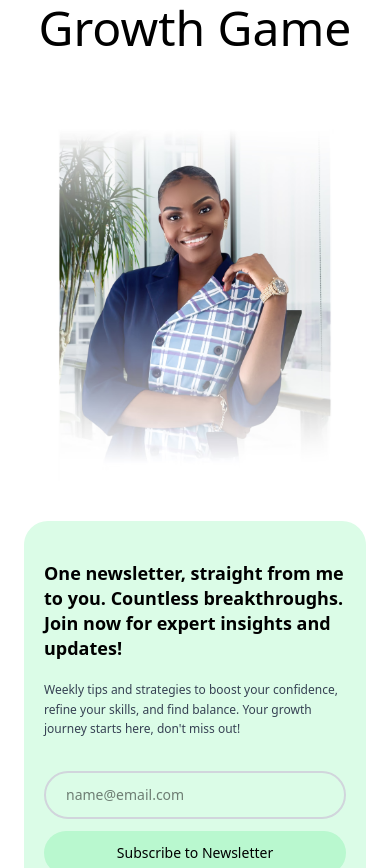
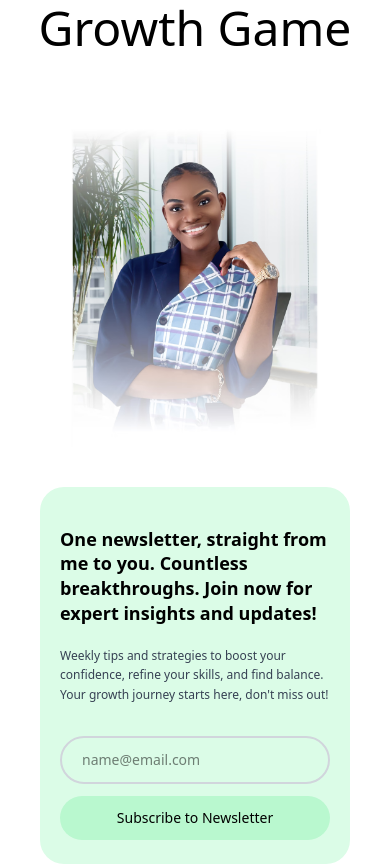
Before and after one commit to angelngele/coachangel, a Next.js app: page /contact in a window 390 px wide. Shown: the part 2000-2868 px from the top of the page. Built offline with nearby package versions, Linux system fonts and the light colour scheme.

Commit message:
feat: update responsiveness overall

```diff
--- a/app/components/NewsLetter.tsx
+++ b/app/components/NewsLetter.tsx
@@ -68,7 +68,7 @@ export default function NewsLetter() {
                 initial={{ y: 100, opacity: 0 }}
                 animate={{ y: 0, opacity: 1 }}
                 transition={{ type: "spring", stiffness: 30, damping: 15 }}
-                className="newsletter-container flex flex-col items-center mb-16 mx-6 lg:mx-28"
+                className="flex justify-center flex-col items-center mb-16 mx-6 lg:mx-2"
             >
                 <div className="text-center mt-5 font-medium">
                     <p className="text-3xl sm:text-5xl newsletter-heading">
@@ -78,9 +78,9 @@ export default function NewsLetter() {
                 </div>
             </motion.div>
 
-            <div className="grid grid-cols-1 lg:grid-cols-2 lg:-space-x-16 mx-6 lg:mx-40 mb-16">
+            <div className="flex flex-col md:flex-row md:space-x-0 mx-10 md:mx-4 mb-16 justify-center items-center">
                 {/* Image Section */}
-                <div className="p-2 mb-8 lg:mb-0 flex justify-center">
+                <div className="p-2 mb-8 lg:mb-0 flex">
                     <Image
                         src="/images/new (1).png"
                         width={600}
--- a/app/page.tsx
+++ b/app/page.tsx
@@ -5,26 +5,37 @@ import About from "./components/About";
 import ImpactPage from "./components/Impact";
 import ServicesPage from "./components/Services";
 import Webinars from "./components/Webinars";
-
 import Attendees from "./components/Attendees";
 import Video from "./components/Video";
 
 
 export default function Home() {
   return (
-    <main className="overflow-hidden min-h-screen pt-40 flex flex-col items-center justify-between px-6 md:px-20 py-12 custom-radial-bg">
+    <main className="overflow-hidden custom-radial-bg">
       {/* Main Content */}
-      <Homepage />
-      <LogoCarousel />
-      <About />
+      <div className="flex justify-center items-center mt-40 px-5 md:mt-20 md:px-20">
+        <Homepage />
+      </div>
+      <div className="flex justify-center items-center mt-20 gap-2 px-5 md:mt-10 md:px-20">
+        <LogoCarousel />
+      </div>
+      <div className="flex justify-center items-center mt-20 px-5 md:mt-10 md:px-20">
+        <About />
+      </div>
       <ImpactPage />
       <section id="services" className="w-full">
         <ServicesPage />
       </section>
-      <Webinars />
+      <div className="flex justify-center items-center mt-20 px-5 md:mt-10 md:px-8">
+        <Webinars />
+      </div>
       <Attendees />
-      <Video />
+      <div className="flex justify-center items-center mt-20 px-5 md:mt-10 md:px-8">
+        <Video />
+      </div>
+
       <NewsLetter />
+
     </main>
   );
 }
```
